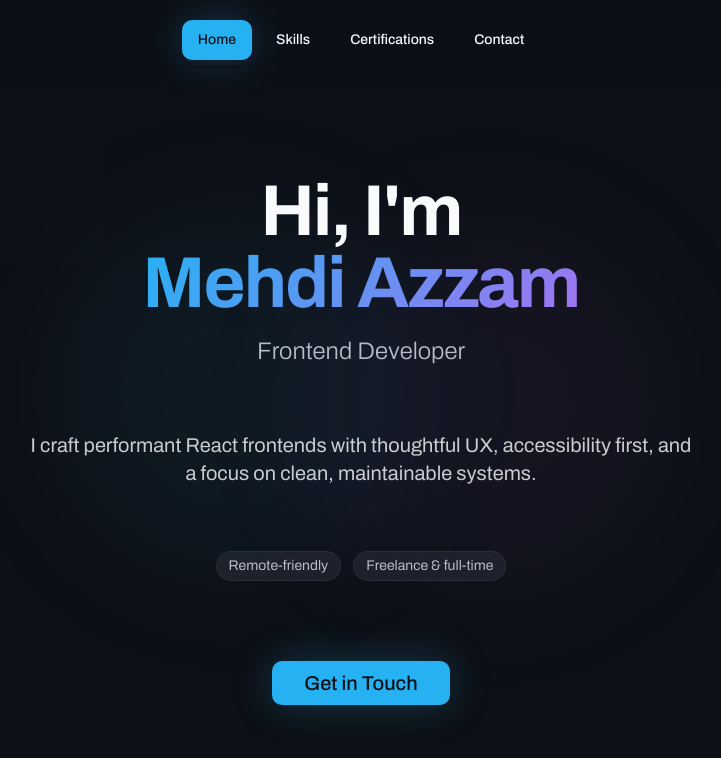
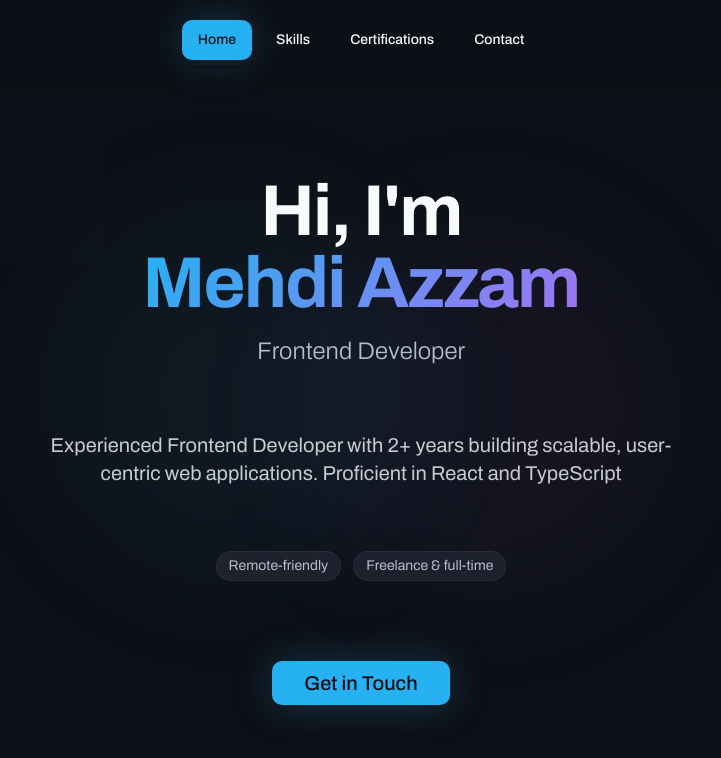
Before and after one commit to mehdiazzam/Portofolio, a React (Vite) app: page / in a window 1280 px wide. Shown: the top 758 px of the page, without its empty margins (279-1000 px from the left). Built offline with nearby package versions, Linux system fonts and the light colour scheme; the HTML template or start-up script is replaced by a standard one.

Commit message:
edit hero

```diff
--- a/src/components/Hero.tsx
+++ b/src/components/Hero.tsx
@@ -47,8 +47,8 @@
           </div>
 
           <p className="text-lg md:text-xl text-foreground/80 max-w-2xl mx-auto leading-relaxed">
-            I craft performant React frontends with thoughtful UX, accessibility
-            first, and a focus on clean, maintainable systems.
+            Experienced Frontend Developer with 2+ years building scalable,
+            user-centric web applications. Proficient in React and TypeScript
           </p>
           <div className="flex items-center gap-3 justify-center text-sm text-muted-foreground">
             <span className="px-3 py-1 rounded-full bg-secondary/60 border border-border/60">
--- a/src/components/Navigation.tsx
+++ b/src/components/Navigation.tsx
@@ -22,8 +22,6 @@
         const id = entry.target.id;
         if (!sections.includes(id)) return;
 
-        // If we are in a manual scroll, only accept updates for the target section,
-        // then release control.
         if (manualTargetRef.current) {
           if (id !== manualTargetRef.current) return;
           manualTargetRef.current = null;
```
